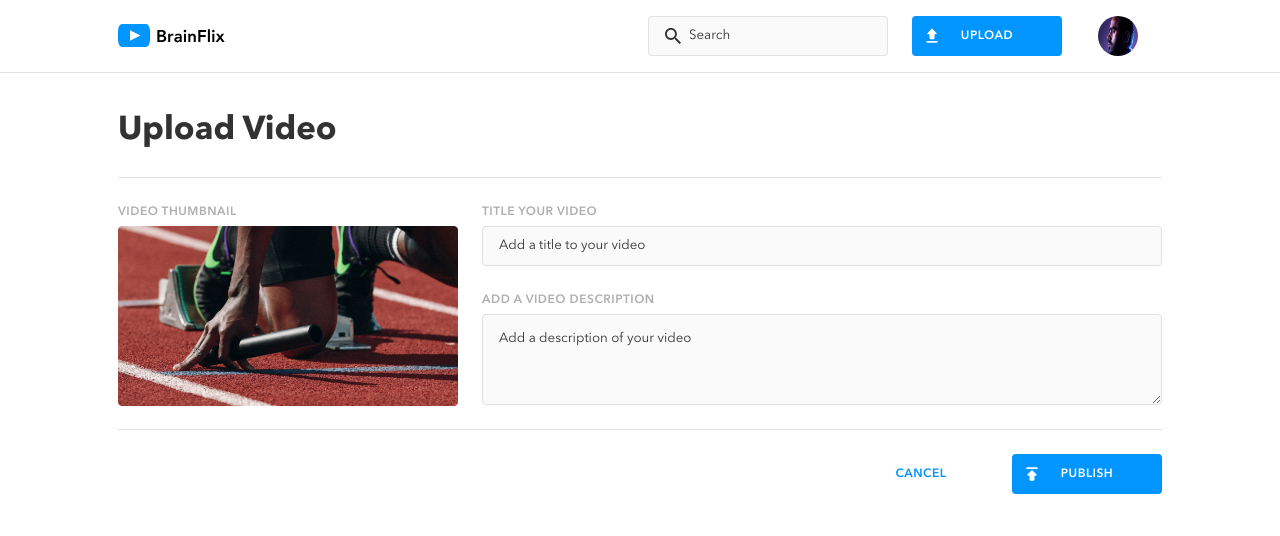
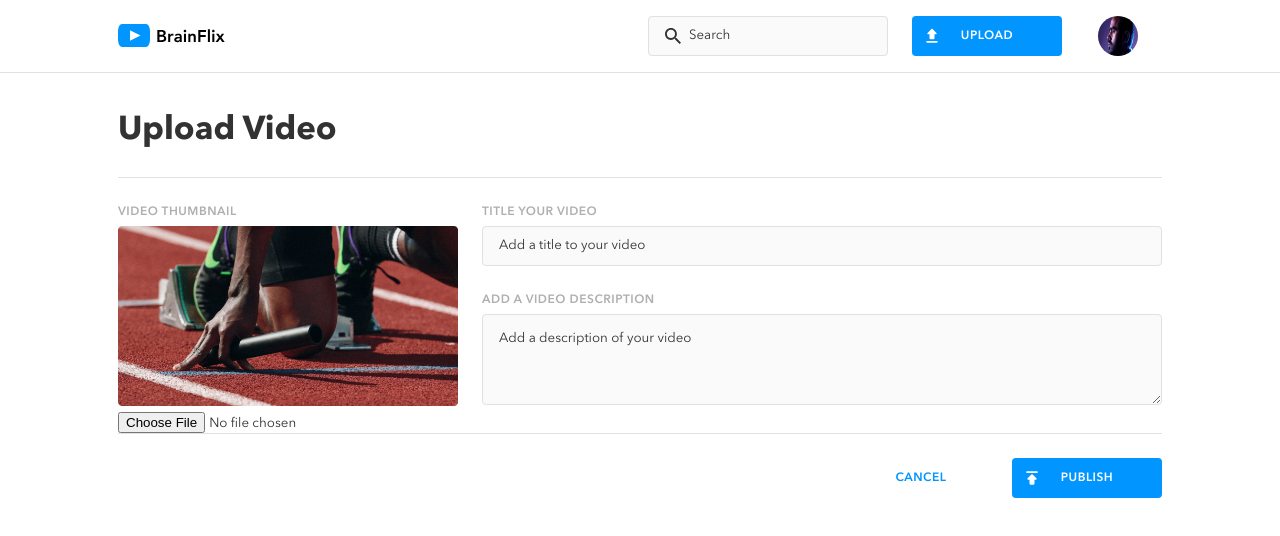
Before and after one commit to strawberrie68/michelle-wong-brainflix, a React (Vite) app: page /upload in a window 1280 px wide. Shown: the top 536 px of the page. Built offline with nearby package versions, Linux system fonts and the light colour scheme; no server answers.

Commit message:
add: input for image input in upload page

```diff
--- a/src/pages/VideoUpload/VideoUpload.jsx
+++ b/src/pages/VideoUpload/VideoUpload.jsx
@@ -10,12 +10,14 @@ import "./VideoUpload.scss";
 const initialValues = {
   title: "",
   description: "",
+  image: "/images/Upload-video-preview.jpg",
 };
 
 const VideoUpload = () => {
   const [values, setValues] = useState(initialValues);
   const [alertStatus, setAlertStatus] = useState(null);
   const [message, setMessage] = useState("");
+  const [file, setFile] = useState();
   const navigate = useNavigate();
 
   const handleInputChange = (e) => {
@@ -26,9 +28,15 @@ const VideoUpload = () => {
     });
   };
 
-  const postVideo = async (video) => {
+  const postVideo = async (videoData) => {
+    const formData = new FormData();
+    for (const key in videoData) {
+      formData.append(key, videoData[key]);
+    }
     try {
-      const response = await axios.post(`${API_URL}/videos`, video);
+      const response = await axios.post(`${API_URL}/videos`, formData, {
+        headers: { "Content-Type": "multipart/form-data" },
+      });
       return response.data;
     } catch (error) {
       setAlertStatus("error");
@@ -39,15 +47,16 @@ const VideoUpload = () => {
   const handleSubmit = (e) => {
     e.preventDefault();
 
-    setValues(values);
-
     if (!values.title || !values.description) {
       setAlertStatus("error");
       setMessage("Error: Please fill out all the fields");
       return;
     }
-    postVideo(values);
+    const videoData = { ...values, image: file };
+    postVideo(videoData);
     setValues(initialValues);
+    setFile(null);
+
     setAlertStatus("success");
     setMessage(
       "Successfully Uploaded Video. You will be shortly redirected :)  "
@@ -63,6 +72,10 @@ const VideoUpload = () => {
     navigate("/");
   };
 
+  const handleImageChange = (e) => {
+    const file = e.target.files[0];
+    setFile(file);
+  };
   return (
     <main className="upload section-wrapper">
       <h1 className="upload__title">Upload Video</h1>
@@ -77,6 +90,12 @@ const VideoUpload = () => {
                 className="upload__image"
                 src={VideoThumbnail}
                 alt="video image preview"
+              />
+              <input
+                onChange={handleImageChange}
+                type="file"
+                accept="image/*"
+                className="upload__image-input"
               />
             </figure>
           </section>
```
